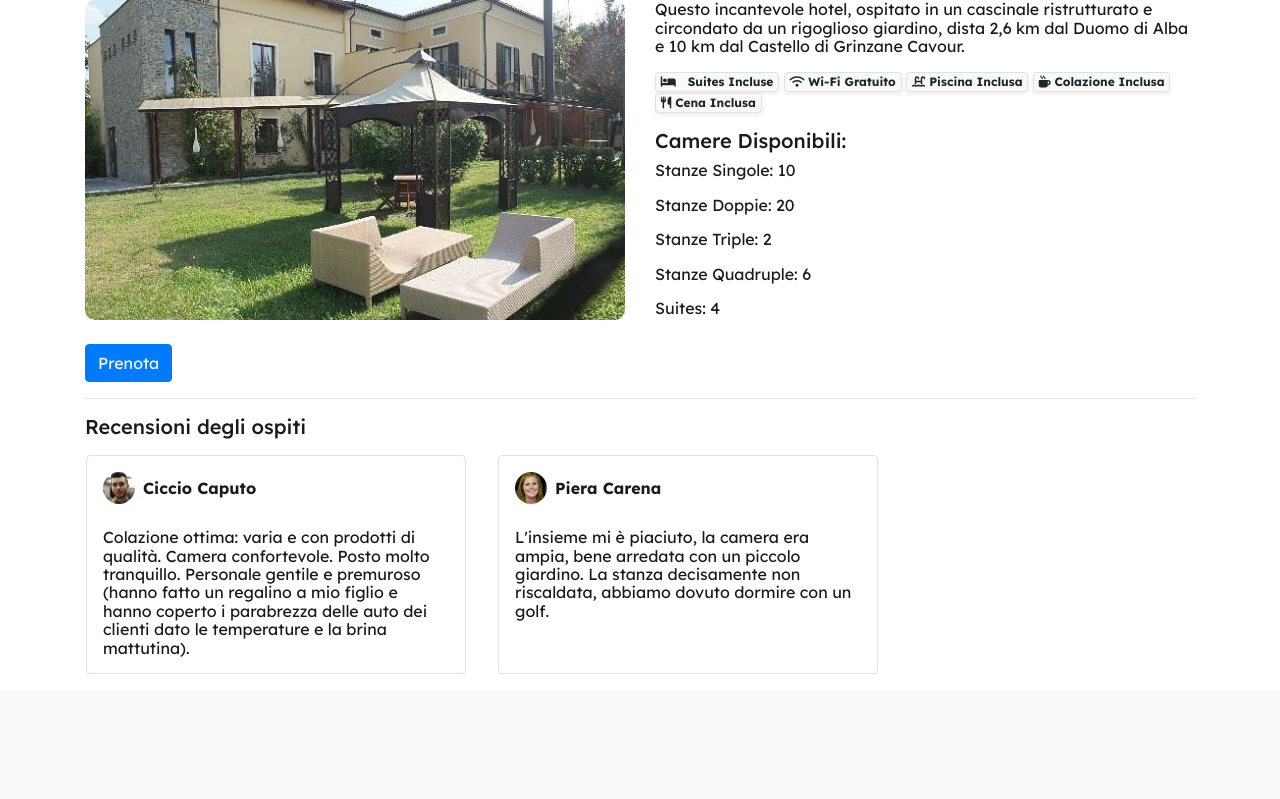
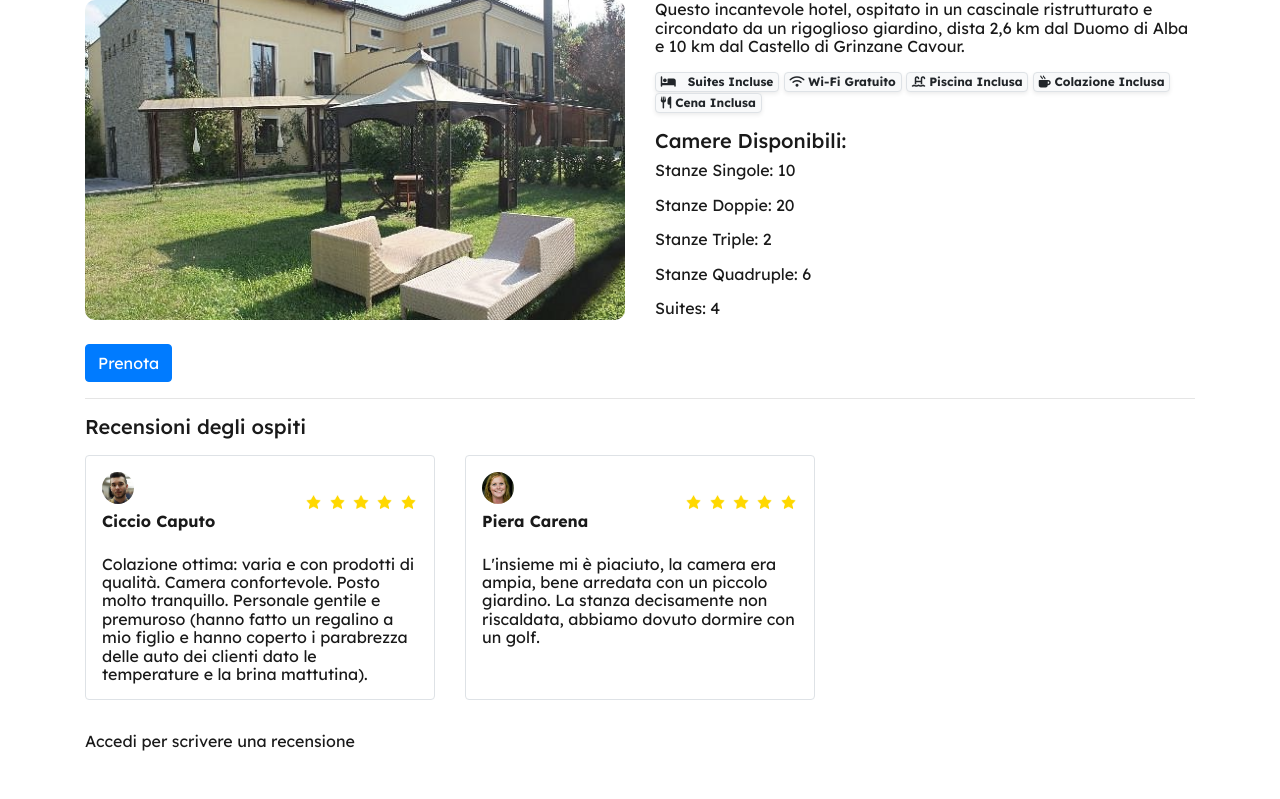
Before and after one commit to stefanoduca/booking, a PHP site: page /?page=hotel-detail&hotel=1 in a window 1280 px wide. Shown: the part 213-1012 px from the top of the page. Before the commit the page ends 887 px from the top, so only its background shows below. Run offline with PHP 8.4, Linux system fonts and the light colour scheme; data comes from the database, SQL or seed files in the repository; some libraries are stand-ins or nearby versions.

Commit message:
Feat: Dare all’utente corrente la possibilità di inserire una nuova recensione

```diff
--- a/index.js
+++ b/index.js
@@ -82,6 +82,69 @@ $(document).ready(function(){
 			showConfirmButton: false,
 		});
 	});
+
+	$('#btnScriviRecensione').click(function () {
+
+		Swal.fire({
+			html: `
+				<input type="hidden" id="txtCodHotel" value="${$(this).data('hotel-id')}"></textarea>
+				<div>
+					<label for="txtRecensione">Recensione</label>
+					<textarea id="txtRecensione" class="form-control mb-2"></textarea>
+				</div>
+				<div>
+					<label for="ranStelle">Dai una preferenza di gradimento da 1 a 5</label>
+					<input id="ranStelle" class="form-control" type="range" min="1" max="5">
+				</div>
+			`,
+			preConfirm: () => {
+				let codHotel = document.getElementById("txtCodHotel").value;
+				let recensione = document.getElementById("txtRecensione").value;
+				let stelle = document.getElementById("ranStelle").value;
+
+				// Se la recensione è vuota, ritorna un messaggio di errore https://sweetalert2.github.io/#input-types
+				if (!recensione.length) {
+					Swal.showValidationMessage(`
+						E' obbligatorio inserire una recensione!
+					`);
+				}
+
+				// Ritorna i valori da riutilizzare nella risposta https://sweetalert2.github.io/#input-types
+				return {
+					codHotel: codHotel,
+					recensione: recensione,
+					stelle: stelle,
+				};
+			},
+			confirmButtonText: "Invia",
+		}).then(function(response) {
+
+			if (response.isConfirmed) {
+
+				// response.value contiene già l'oggetto json validato con le informazioni che mi servono!
+				inviaRichiesta("POST", "server/inserisciRecensione.php", response.value).then(function (response) {
+
+					if (response) {
+
+						Swal.fire({
+							icon: "success",
+							title: "Recensione inserita con successo!"
+						}).then(function () {
+
+							window.location.reload();
+						});
+					} else {
+						Swal.fire({
+							icon: "error",
+							title: "Qualcosa è andato storto! Riprova più tardi"
+						})
+					}
+				})
+			}
+		})
+	});
+
+
 })
 
 function drawMarkers(map, hotel) {
--- a/template/hotel-detail.php
+++ b/template/hotel-detail.php
@@ -93,7 +93,7 @@
             <hr />
         </div>
 
-        <div class="col-12">
+        <div class="col-12 mb-3">
             <h1 class="h5">Recensioni degli ospiti</h1>
         </div>
 
@@ -104,15 +104,17 @@
 
         ?>
 
-        <div class="col-12">
+        <div class="col-12 mb-3">
             <div class="row">
 
-				<?php foreach($recensioni as $recesione) : ?>
-                <div class="col-12 col-md-4 m-3 p-3 border rounded">
+				<?php foreach($recensioni as $recensione) : ?>
+                <div class="col-12 col-md-4 mb-3">
+
+					<div class="border rounded p-3 h-100">
 
 						<?php
 
-						$immagineProfilo = "/img/utenti/" . $recesione['imgProfilo'];
+							$immagineProfilo = "/img/utenti/" . $recensione['imgProfilo'];
 
 							// Controlla se il file esiste partendo dalla cartella padre.
 							// Se il file non esiste, mette un immagine di default
@@ -121,11 +123,19 @@
 							}
 						?>
 
-					<div class="d-flex justify-content-start align-items-center mb-4">
-						<img class="rounded-circle mr-2" style="width: 2rem;" src=".<?= $immagineProfilo ?>">
-						<p><b><?= $recesione['username'] ?></b></p>
+						<div class="d-flex justify-content-between align-items-center mb-4">
+							<div>
+								<img class="rounded-circle mr-2 mb-2" style="width: 2rem;" src=".<?= $immagineProfilo ?>">
+								<p><b><?= $recensione['username'] ?></b></p>
 							</div>
-					<p><?= $recesione['testoRecensione'] ?></p>
+							<div>
+								<?php for ($i = 0; $i < $recensione['stelle']; $i++) : ?>
+                            		<img src="img/star.png" alt="stella" style="width: 1.2rem;">
+                        		<?php endfor; ?>
+							</div>
+						</div>
+						<p><?= $recensione['testoRecensione'] ?></p>
+					</div>
 
                 </div>
 				<?php endforeach; ?>
@@ -133,6 +143,16 @@
             </div>
         </div>
 
+		<div class="col-12 mb-5">
+
+			<?php if (isset($_SESSION['username'])) : ?>
+			<button id="btnScriviRecensione" class="btn btn-outline-primary" data-hotel-id="<?= $hotel['codHotel'] ?>">Scrivi una recensione</button>
+			<?php else : ?>
+			<a href="./?page=login">Accedi per scrivere una recensione</a>
+			<?php endif; ?>
+
+		</div>
+
     </div>
 
 </section>
--- a/template/index.php
+++ b/template/index.php
@@ -4,7 +4,7 @@ $page = $_GET['page'] ?? 'index.php';
 
 $template = '/home.php';
 
-if ($page == 'login' ) {
+if ($page == 'login' && !(isset($_SESSION['username'])) ) {
     $template = '/login.php';
 }
 
```
Also changed, not shown: server/inserisciRecensione.php (added, +24 -0 lines). Lines whose indentation alone changed are shown as unchanged.
